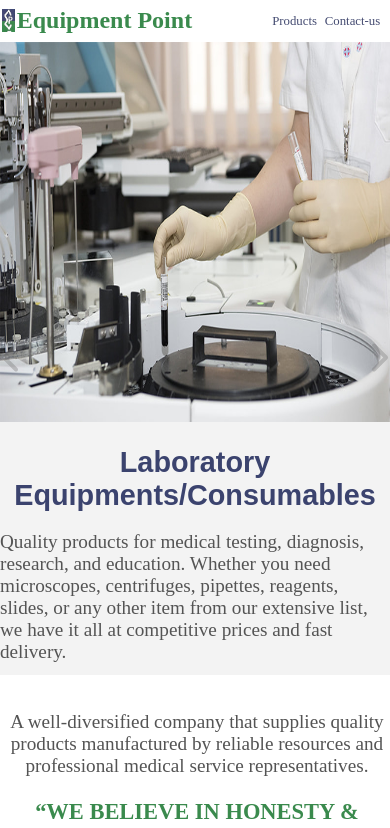
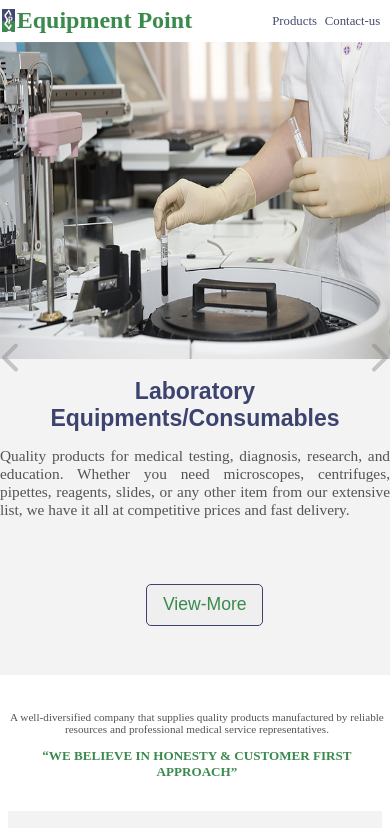
Before and after one commit to hmrs-medical/eqpoint-dev, a React (Create React App) app: page / in a window 390 px wide. Shown: the top 828 px of the page. Built offline with nearby package versions, Linux system fonts and the light colour scheme; a web font is replaced by a local one.

Commit message:
minor updates and changes

```diff
--- a/src/assets/css/home.css
+++ b/src/assets/css/home.css
@@ -133,6 +133,7 @@ section:nth-child(2n) {
     padding: 0.5%;
     font-size: 1.2rem;
     margin-bottom: 1vh;
+    font-size: 0.7rem;
   }
   .company-item {
     padding: 1%;
--- a/src/assets/css/slider.css
+++ b/src/assets/css/slider.css
@@ -37,6 +37,12 @@
   margin-bottom: 3vh;
   display: flex;
   flex-direction: column;
+  text-align: justify;
+}
+.slider-info-container a {
+  align-self: center;
+  width: fit-content;
+  margin: auto;
 }
 @media screen and (max-width: 600px) {
   .slider-container {
@@ -47,9 +53,10 @@
     height: 60%;
   }
   .slider-info-container {
+    font-size: 0.8rem;
     width: 100%;
-    height: 40%;
-    padding: 0 0.5%;
+    height: 60%;
+    padding: 0 2%;
     margin: 0;
   }
 }
--- a/src/components/Products.js
+++ b/src/components/Products.js
@@ -3,32 +3,62 @@ import "../assets/css/product.css";
 import { useEffect, useState } from "react";
 import db from "./config_flies/firebase";
 import { collection, getDocs } from "firebase/firestore";
-const products = {};
+let products = {};
 
-function Products() {
+function Products(props) {
   const [isExpanded, setIsExpanded] = useState(false);
   const [items, setItems] = useState([]);
-  const prodCategories = ["bloodbank", "laboratory", "research", "coldchain"];
+
   const minimize = function () {
     setIsExpanded(true);
   };
   useEffect(() => {
-    prodCategories.forEach((category) => {
-      let arr = (async () => {
+    async function fetchData(category) {
       const querySnapshot = await getDocs(collection(db, category));
-        const arr = [];
+      const docs = querySnapshot.docs;
+      let arr = [];
       let index = 0;
-        querySnapshot.forEach((doc) => {
+      for (let doc of docs) {
         arr[index] = doc.data();
         arr[index].id = doc.id;
         index++;
-        });
+      }
       return arr;
-      })();
-      arr.then((arr) => {
-        products[category] = [...arr];
-      });
-    });
+    }
+    async function getData() {
+      const bloodbank = await fetchData("bloodbank");
+      const laboratory = await fetchData("laboratory");
+      const research = await fetchData("research");
+      const coldchain = await fetchData("coldchain");
+      products = { bloodbank: [...bloodbank], laboratory, research, coldchain };
+    }
+    getData();
+    console.log(products);
+    // console.log(fetchData("bloodbank"));
+
+    // prodCategories.forEach((category) => {
+    //   let arr = (async () => {
+    //     const querySnapshot = await getDocs(collection(db, category));
+    //     const arr = [];
+    //     let index = 0;
+    //     querySnapshot.forEach((doc) => {
+    //       arr[index] = doc.data();
+    //       arr[index].id = doc.id;
+    //       index++;
+    //     });
+    //     return arr;
+    //   })();
+    //   arr.then((arr) => {
+    //     products[category] = [...arr];
+    //   });
+    // });
+    // setTimeout(() => {
+    //   if (props.minimize) {
+    //     console.log(products[props.category]);
+    //     minimize();
+    //     setItems(products[props.category]);
+    //   }
+    // }, 300);
   }, []);
 
   return (
@@ -54,7 +84,7 @@ function Products() {
         </div>
         <div
           id="laboratory"
-          onClick={(e) => {
+          onClick={() => {
             minimize();
             setItems(products.laboratory);
           }}
@@ -106,7 +136,6 @@ function Products() {
                 backgroundSize: "cover",
               }}
             >
-              {/* <img height="100%" width="100%" src={product.imgUrl}></img> */}
               <div className="product-title">{product.title}</div>
             </div>
           </a>
--- a/src/components/config_flies/slider_config.js
+++ b/src/components/config_flies/slider_config.js
@@ -1,23 +1,27 @@
 export const sliderData = [
   {
+    href: "http://localhost:3000/products/bloodbank",
     imgUrl: "http://localhost:3000/img1.jpeg",
     heading: "Blood bank Equipments/Consumables",
     content:
       "We are a leading supplier of quality products for blood collection, screening, storage, and transfusion. Whether you need donor cards, Hb devices, EDTA tubes, sterilizing trays, or any other item from our comprehensive list, we have it all at affordable prices and fast delivery.",
   },
   {
+    href: "http://localhost:3000/products/laboratory",
     imgUrl: "http://localhost:3000/img2.jpeg",
     heading: "Laboratory Equipments/Consumables",
     content:
       " Quality products for medical testing, diagnosis, research, and education. Whether you need microscopes, centrifuges, pipettes, reagents, slides, or any other item from our extensive list, we have it all at competitive prices and fast delivery.",
   },
   {
+    href: "http://localhost:3000/products/research",
     imgUrl: "http://localhost:3000/img3.jpeg",
     heading: "Reasearch Equipments/Consumables",
     content:
       " Quality products for medical research, innovation, and discovery. Whether you need PCR machines, electrophoresis units, spectrophotometers, antibodies, primers, or any other item from our wide range of list",
   },
   {
+    href: "http://localhost:3000/products/coldchain",
     imgUrl: "http://localhost:3000/img4.jpeg",
     heading: "Cold chain management Solutions",
     content:
@@ -42,9 +46,9 @@ export const sliderStyles = {
     fontFamily: "sans-serif",
     color: "#3a8a4d",
     fontWeight: "400",
-    width: "40%",
+    width: "120%",
     height: "5vh",
-    margin: "1vh auto",
+    margin: "auto",
     borderRadius: "5px",
     border: "1px solid #3b436e",
     cursor: "pointer",
--- a/src/components/home.js
+++ b/src/components/home.js
@@ -31,7 +31,7 @@ function Home() {
       <section id="about">
         <h1 className="section-heading">About us</h1>
         <div id="about-display">
-          <div className="subtext" style={{ fontSize: "1.3rem" }}>
+          <div className="subtext" style={{ fontSize: "1.3 em" }}>
             Established in March 2005 as a distribution company with an aim of
             marketing and trading medical equipments, medical devices and
             disposables in most efficient manner. Our main focus is to develop
--- a/src/components/slider.js
+++ b/src/components/slider.js
@@ -57,7 +57,9 @@ function Slider(props) {
         <div className="slider-info-container">
           <h1 style={headingStyle}>{sliderData[index].heading}</h1>
           <p style={contentStyle}>{sliderData[index].content}</p>
-          <button style={buttonStyle}>View-More</button>
+          <a href={sliderData[index].href}>
+            <button style={buttonStyle}>View-More</button>
+          </a>
         </div>
       </div>
     </div>
```
Also changed, not shown: src/index.js (+38 -18 lines). Lines whose indentation alone changed are shown as unchanged.
